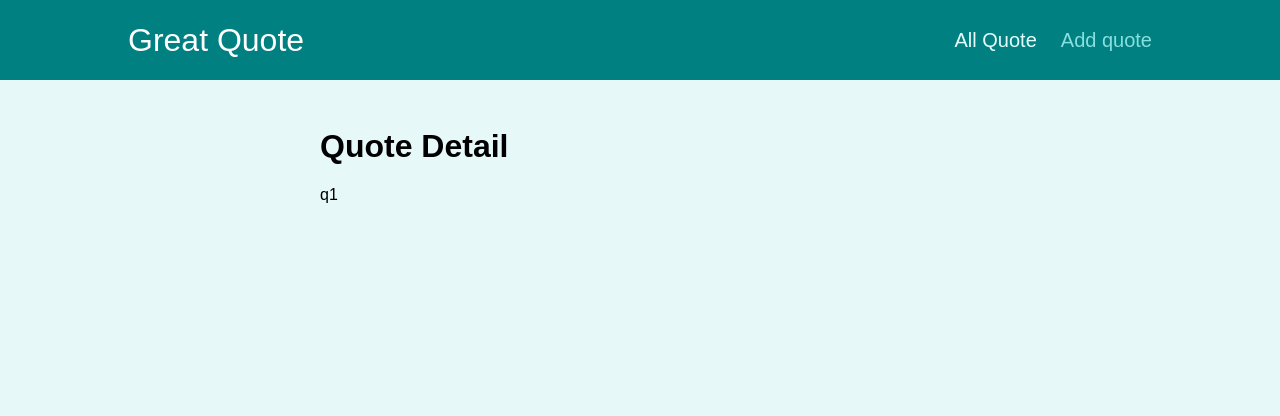
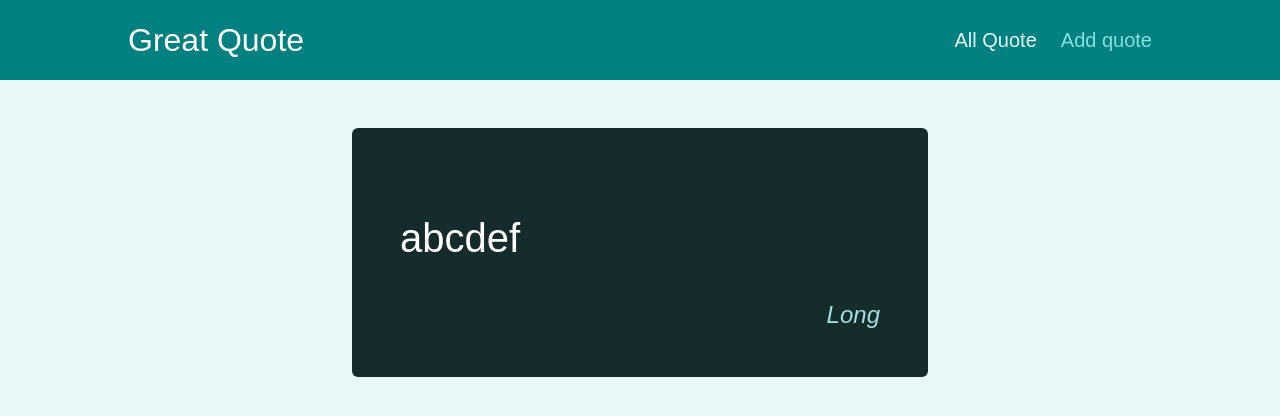
Before and after one commit to trlong357/section20-2, a React (Create React App) app: page /quotes/q1 in a window 1280 px wide. Shown: the top 416 px of the page. Built offline with nearby package versions, Linux system fonts and the light colour scheme.

Commit message:
280. Outputting data on deatail page

```diff
--- a/src/components/quotes/QuoteItem.js
+++ b/src/components/quotes/QuoteItem.js
@@ -1,4 +1,6 @@
-import classes from './QuoteItem.module.css';
+import { Link } from "react-router-dom";
+
+import classes from "./QuoteItem.module.css";
 
 const QuoteItem = (props) => {
   return (
@@ -9,9 +11,9 @@ const QuoteItem = (props) => {
         </blockquote>
         <figcaption>{props.author}</figcaption>
       </figure>
-      <a className='btn'>
+      <Link className="btn" to={`/quotes/${props.id}`}>
         View Fullscreen
-      </a>
+      </Link>
     </li>
   );
 };
--- a/src/pages/QuoteDetail.js
+++ b/src/pages/QuoteDetail.js
@@ -1,13 +1,22 @@
 import { useParams, Route } from "react-router-dom";
 import { Fragment } from "react";
 import Comments from "../components/comments/Comments";
+import HighlightedQuote from "../components/quotes/HighlightedQuote";
+
+const DUM_data = [
+  { id: "q1", author: "Long", text: "abcdef" },
+  { id: "q2", author: "LongABC", text: "abcdefgasdfsd" },
+];
 
 const QuoteDetail = () => {
   const params = useParams();
+  const quote = DUM_data.find((quote) => quote.id === params.quoteId);
+  if (!quote) {
+    return <p>no quote found</p>;
+  }
   return (
     <Fragment>
-      <h1>Quote Detail</h1>
-      <p>{params.quoteId}</p>
+      <HighlightedQuote text={quote.text} author={quote.author} />
       <Route path={`/quotes/${params.quoteId}/comments`}>
         <Comments />
       </Route>
```
Also changed, not shown: 1 other file (tests, documents, lock files or other folders).
